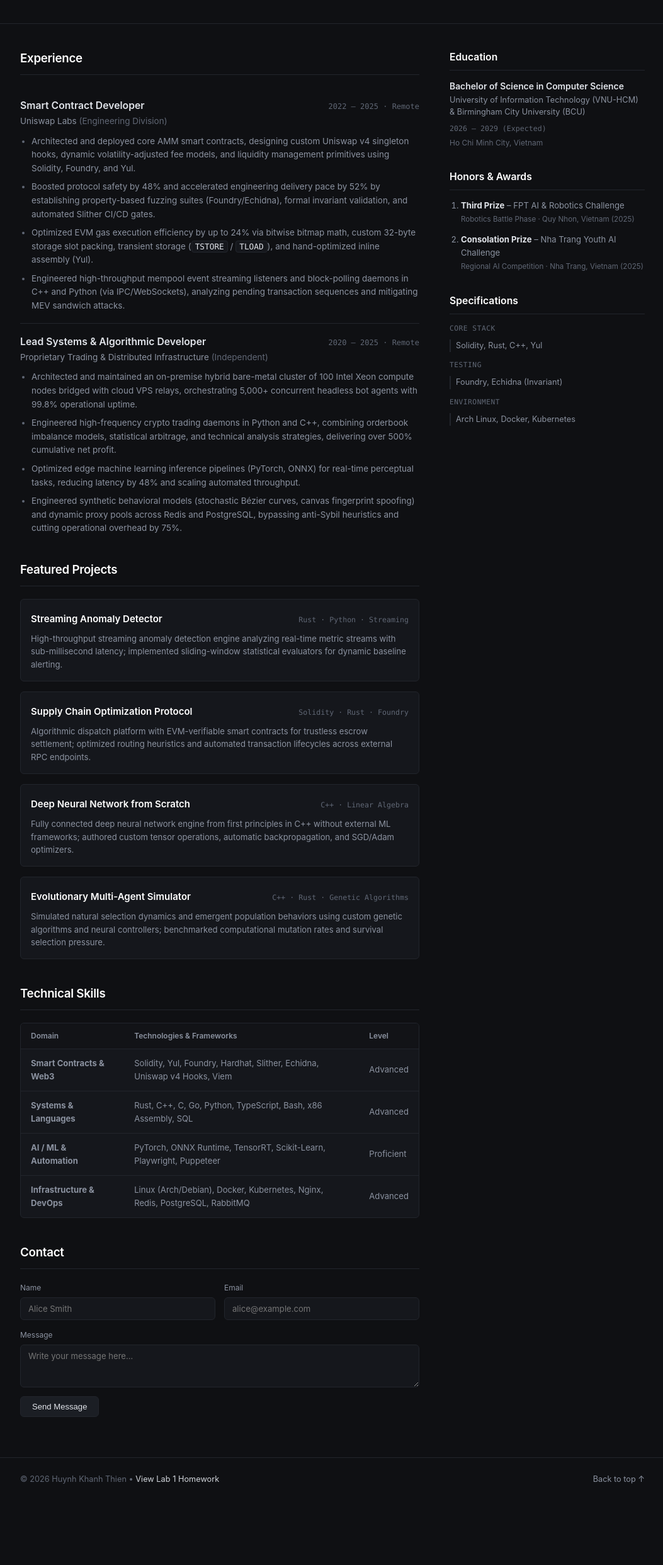
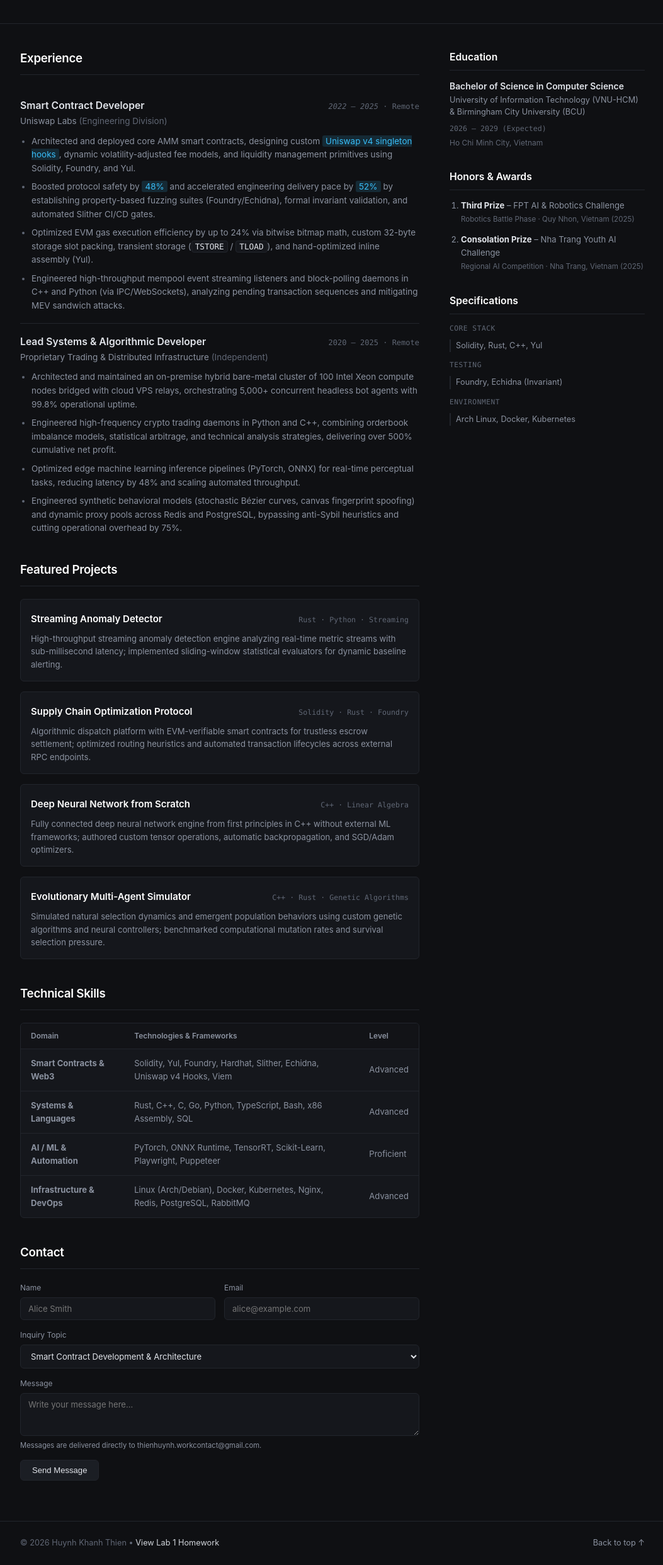
Before and after one commit to thien-z3d3r/lab1-cv, a website: page index.html in a window 1280 px wide. Shown: the part 300-2785 px from the top of the page at 63% size, without its empty margins (112-1165 px from the left). Before the commit the page ends 2683 px from the top, so only its background shows below. Drawn offline with Linux system fonts and the light colour scheme.

Commit message:
refactor: remove unnecessary comments across codebase while retaining clean section dividers
- strip inline comments from homework HTML and CSS files
- retain high-level section dividers and numbered titles
- incorporate missing semantic elements (select, small, em, mark) into index.html
- re-render code snippets and update Lab1_HuynhKhanhThien.docx

```diff
--- a/build_docx.js
+++ b/build_docx.js
@@ -166,7 +166,6 @@ async function generateDocx() {
           })
         },
         children: [
-          // Header info
           new Paragraph({
             alignment: AlignmentType.CENTER,
             spacing: { before: 60, after: 40 },
@@ -219,7 +218,6 @@ async function generateDocx() {
             ]
           }),
 
-          // Info Table
           new Table({
             width: { size: 9026, type: WidthType.DXA },
             columnWidths: [2600, 6426],
--- a/index.html
+++ b/index.html
@@ -61,14 +61,14 @@
               <h3 class="item-title">Smart Contract Developer</h3>
               <p class="item-subtitle">Uniswap Labs <span>(Engineering Division)</span></p>
             </div>
-            <span class="item-time">2022 – 2025 · Remote</span>
+            <span class="item-time"><em>2022 – 2025</em> · Remote</span>
           </div>
           <ul class="item-list">
             <li>
-              Architected and deployed core AMM smart contracts, designing custom Uniswap v4 singleton hooks, dynamic volatility-adjusted fee models, and liquidity management primitives using Solidity, Foundry, and Yul.
+              Architected and deployed core AMM smart contracts, designing custom <mark>Uniswap v4 singleton hooks</mark>, dynamic volatility-adjusted fee models, and liquidity management primitives using Solidity, Foundry, and Yul.
             </li>
             <li>
-              Boosted protocol safety by 48% and accelerated engineering delivery pace by 52% by establishing property-based fuzzing suites (Foundry/Echidna), formal invariant validation, and automated Slither CI/CD gates.
+              Boosted protocol safety by <mark>48%</mark> and accelerated engineering delivery pace by <mark>52%</mark> by establishing property-based fuzzing suites (Foundry/Echidna), formal invariant validation, and automated Slither CI/CD gates.
             </li>
             <li>
               Optimized EVM gas execution efficiency by up to 24% via bitwise bitmap math, custom 32-byte storage slot packing, transient storage (<code>TSTORE</code> / <code>TLOAD</code>), and hand-optimized inline assembly (Yul).
@@ -209,8 +209,17 @@
             </div>
           </div>
           <div class="form-field">
+            <label for="inquiry">Inquiry Topic</label>
+            <select id="inquiry" name="inquiry">
+              <option value="contract">Smart Contract Development &amp; Architecture</option>
+              <option value="systems">Low-Level Systems Optimization &amp; Infrastructure</option>
+              <option value="general">General Academic / Project Collaboration</option>
+            </select>
+          </div>
+          <div class="form-field">
             <label for="message">Message</label>
             <textarea id="message" name="message" rows="3" placeholder="Write your message here..." required></textarea>
+            <small>Messages are delivered directly to thienhuynh.workcontact@gmail.com.</small>
           </div>
           <button type="submit" class="submit-button">Send Message</button>
         </form>
--- a/style.css
+++ b/style.css
@@ -362,6 +362,7 @@ code {
 }
 
 .form-field input,
+.form-field select,
 .form-field textarea {
   width: 100%;
   background-color: var(--surface);
@@ -375,9 +376,31 @@ code {
   transition: border-color var(--transition);
 }
 
+.form-field select {
+  cursor: pointer;
+}
+
+.form-field select option {
+  background-color: var(--surface);
+  color: var(--text);
+}
+
 .form-field input:focus,
+.form-field select:focus,
 .form-field textarea:focus {
   border-color: var(--border-focus);
+}
+
+.form-field small {
+  font-size: 0.75rem;
+  color: var(--text-muted);
+}
+
+mark {
+  background-color: rgba(56, 189, 248, 0.15);
+  color: #38bdf8;
+  padding: 1px 5px;
+  border-radius: 3px;
 }
 
 .submit-button {
```
Also changed, not shown: homework/flip-card.css (+5 -13 lines), homework/flip-card.html (+0 -6 lines), homework/index.html (+0 -9 lines), homework/login-card.css (+1 -6 lines), homework/login-card.html (+0 -2 lines), homework/marquee.css (+2 -9 lines), homework/marquee.html (+0 -3 lines), homework/style.css (+1 -7 lines), assets/homework/03_marquee.png, assets/snippets/11_hw_flip_cards_css.png, assets/snippets/12_hw_login_card_css.png, assets/snippets/13_hw_marquee_css.png, 1 other file.
